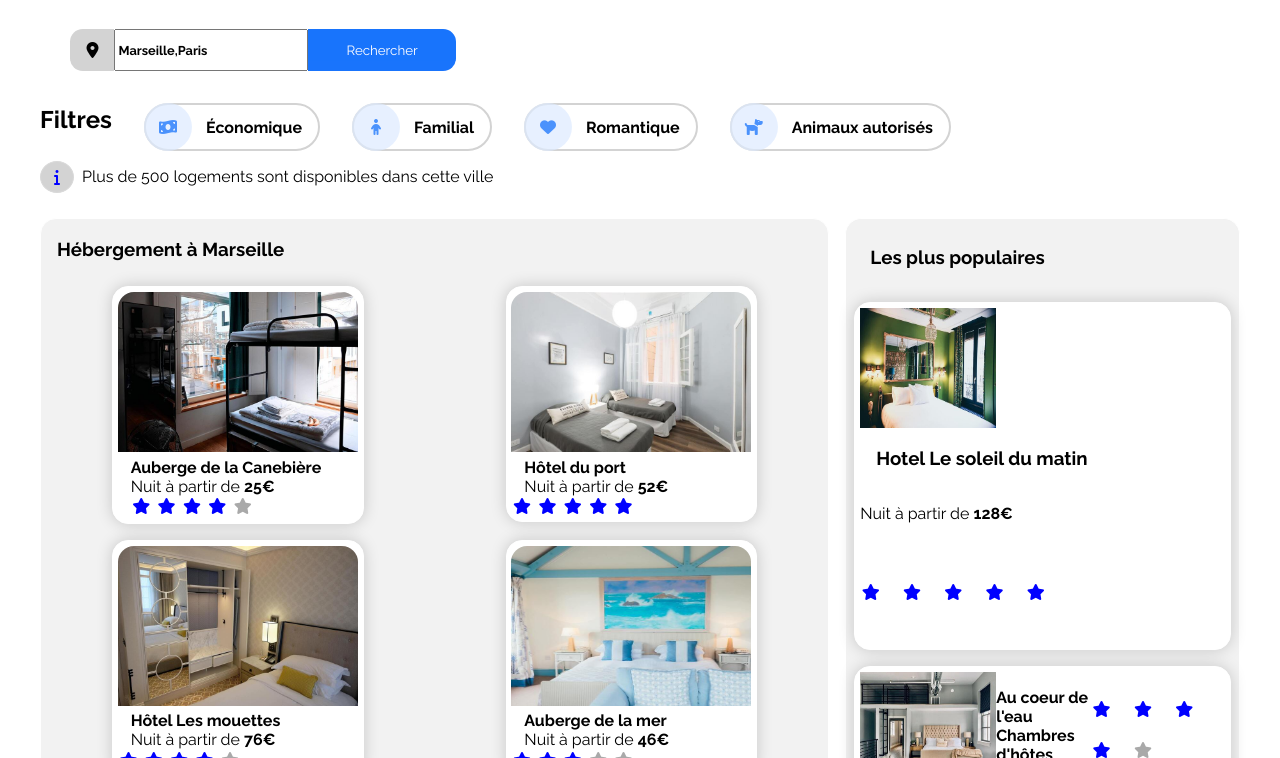
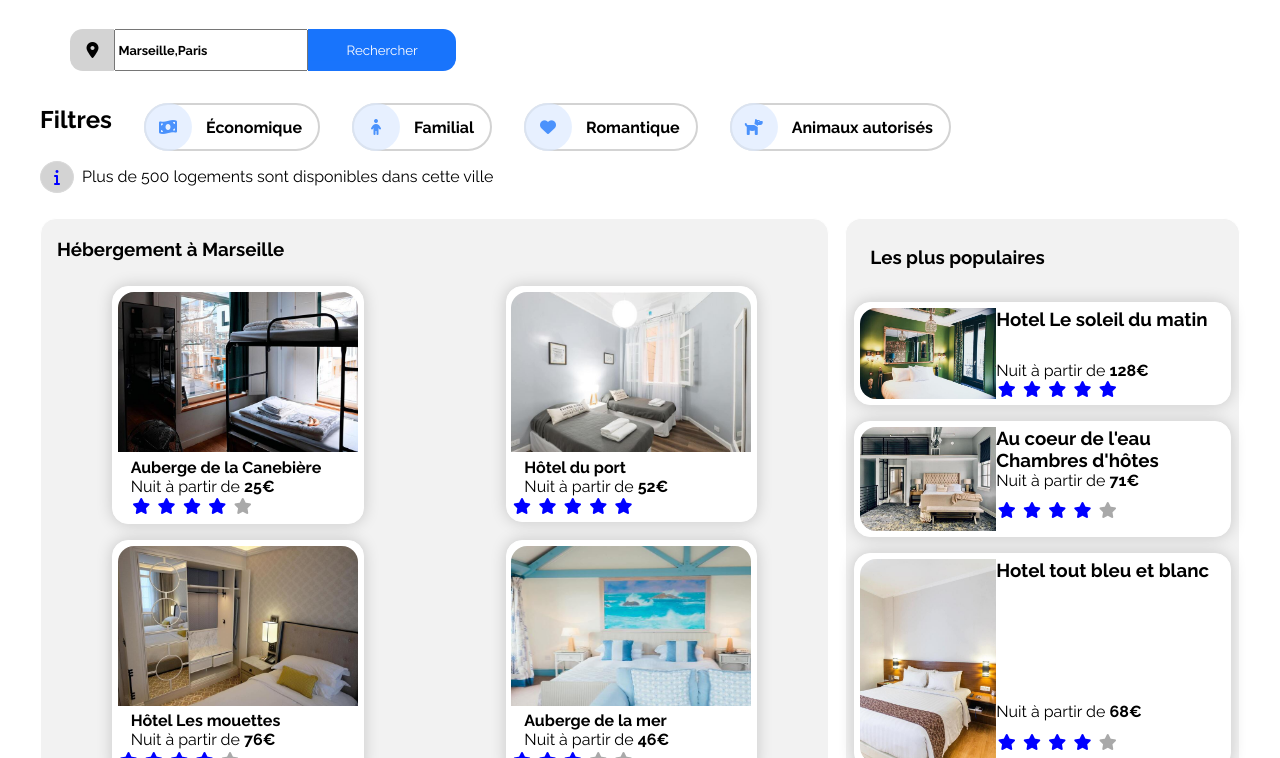
Before and after one commit to milenko31/P2_BOOKI, a plain HTML site: page index.html in a window 1280 px wide. Shown: the part 194-952 px from the top of the page. Drawn offline with Linux system fonts and the light colour scheme.

Commit message:
derniere modif

```diff
--- a/index.html
+++ b/index.html
@@ -148,6 +148,7 @@
                 <div class="popular-flex">
                         <h3>Les plus populaires</h3>
                         <article>
+                            <div class="popular-fix-a1">
                                 <div class="popular-fix">
                                     <img src="4_small/hotel_soleil_matin.jpg" alt="">
                                 </div>
@@ -162,12 +163,17 @@
                                             <i class="fas fa-star blue"></i><!--etoile-->
                                         </p>
                                 </div>
+                            </div>
                         </article>
 
                         <article>
                             <div class="popular-fix">
+                                <div class="popular-fix-a1">
                                     <img src="4_small/coeur_de_leau.jpg" alt="">
-                                <strong><p>Au coeur  de l'eau<br>Chambres d'hôtes<br></strong>Nuit à partir de <strong>71€</strong></p>
+                                </div>
+                                    <div class="popular-fix-a">
+                                        <h3>Au coeur  de l'eau<br>Chambres d'hôtes</h3>
+                                            <p>Nuit à partir de <strong>71€</strong></p>
                                             <p class="stars"> <i class="fas fa-star blue"></i><!--etoile-->
                                                 <i class="fas fa-star blue"></i><!--etoile-->
                                                 <i class="fas fa-star blue"></i><!--etoile-->
@@ -175,17 +181,23 @@
                                                 <i class="fas fa-star grey"></i><!--etoile-->
                                             </p>
                                     </div>
+                                </div>
                         </article>
                         <article>
                             <div class="popular-fix">
+                                <div class="popular-fix-a1">
                                     <img src="4_small/hotel_bleu_blanc.jpg" alt="">
-                                    <strong><p>Hotel tout bleu et blanc<br></strong>Nuit à partir de <strong>68€</strong></p>
+                                </div>
+                                <div class="popular-fix-a">
+                                    <h3>Hotel tout bleu et blanc</h3>
+                                        <p>Nuit à partir de <strong>68€</strong></p>
                                         <p class="stars"> <i class="fas fa-star blue"></i><!--etoile-->
                                            <i class="fas fa-star blue"></i><!--etoile-->
                                            <i class="fas fa-star blue"></i><!--etoile-->
                                            <i class="fas fa-star blue"></i><!--etoile-->
                                            <i class="fas fa-star grey"></i><!--etoile-->
                                        </p>
+                                </div>
                             </div>
                         </article>
                 </div>
--- a/style.css
+++ b/style.css
@@ -427,12 +427,8 @@ button{
 
 }
 
-/*LES PLUS POPULAIRES*/
-.popular-fix img{
-width:8.5rem;
-height: 7.5rem;
+/*LES PLUS POPULAIRES*//*LES PLUS POPULAIRES*//*LES PLUS POPULAIRES*//*LES PLUS POPULAIRES*//*LES PLUS POPULAIRES*//*LES PLUS POPULAIRES*/
 
-}
 
 
 /*AFFICHAGE EN COLONNE HAUT VERS LE BAS*/
@@ -448,6 +444,8 @@ height: 7.5rem;
     border-radius: 1rem;
 
 }
+
+
 /*LES 3 ARTICLES A DROITE*/
 .popular-flex article{
 
@@ -457,10 +455,42 @@ height: 7.5rem;
     border-radius: 1rem;
     background-color: white;
     box-shadow: 0 0 1rem #0000002e;
-    width: auto;
-    height: auto;
+
+
+
 
 }
+
+
+/*direction des 2 div dans l'article*/
+.popular-fix-a1 {
+    flex-direction: row;
+}
+/*image 100% de la hauteur de la div bordures arrondies*/
+.popular-fix-a1 img{
+    height: 100%;
+    border-radius: 1rem 0 0 1rem;
+    width:8.5rem;
+
+}
+/*marge 0*/
+.popular-fix-a{
+    margin: 0;
+
+}
+/*marge 0 pour le H3*/
+.popular-fix-a h3{
+    margin: 0;
+}
+/*marge 0 pour les paragraphes*/
+.popular-fix-a p{
+    margin: 0;
+}
+/*marge 0 pour les étoiles restent collées*/
+.popular-fix-a .blue{
+    padding:0;
+}
+
 
 /*ARRIERE PLAN DU CARRE*/
 .popular-flex {
```
Lines whose indentation alone changed are shown as unchanged.
